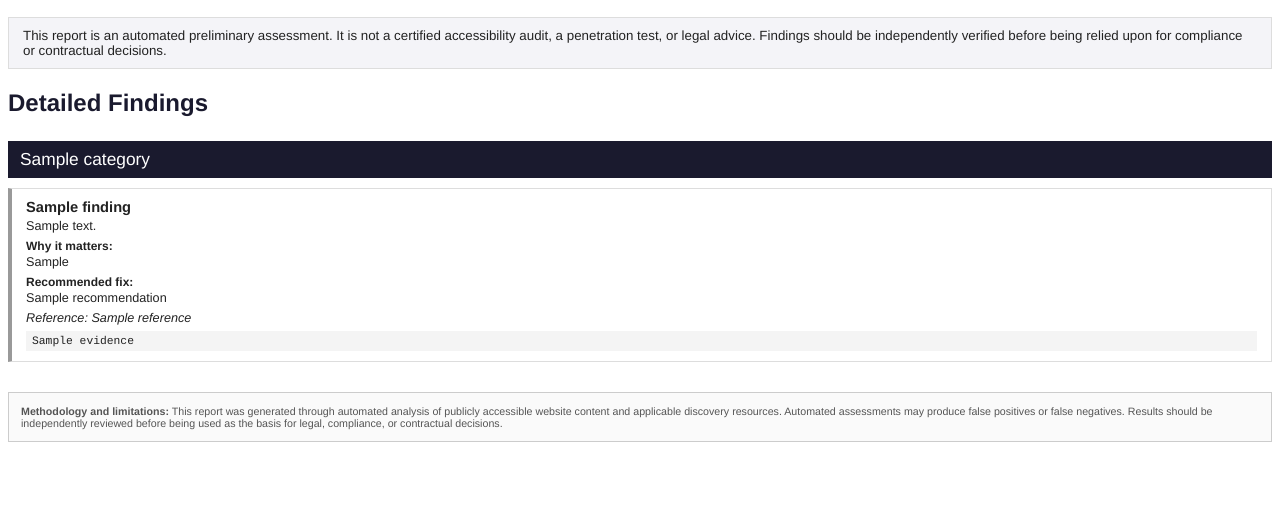
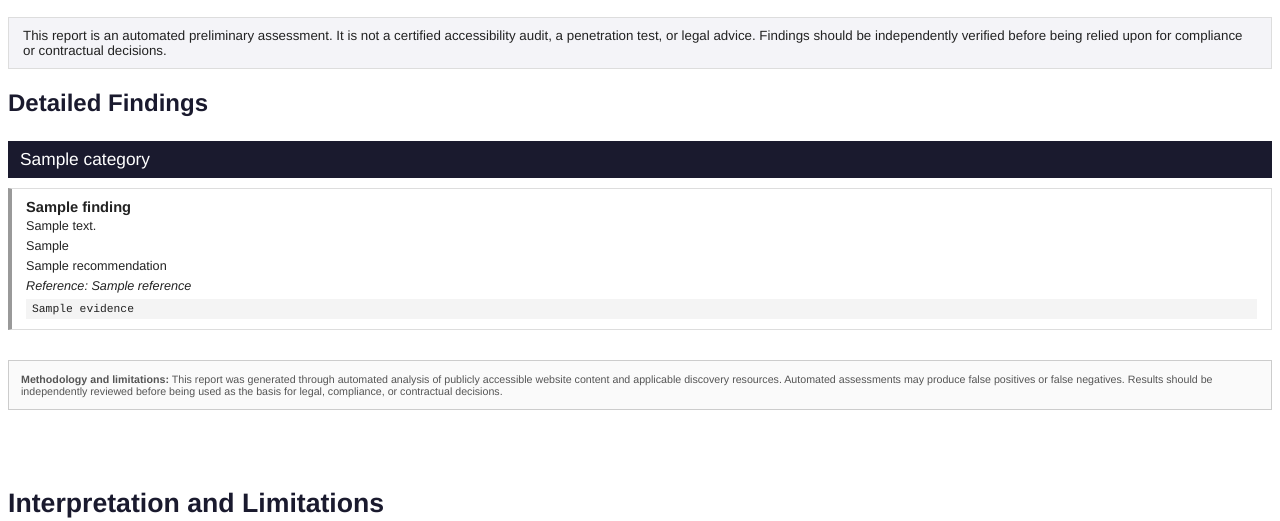
Before and after one commit to codedByStella/StellaAudits, a Flask app: template templates/report_pdf.html in a window 1280 px wide. Shown: the part 636-1157 px from the top of the page. Run offline with Flask 3, Linux system fonts and the light colour scheme; the template is opened without the code that fills it: most values are stand-ins (such as "Sample title", 1, 10 or a date in 2020); parts of the project's set-up code (start-up, migrations or seed data) failed here and were passed over.

Commit message:
Remove duplicated finding section labels

```diff
--- a/templates/report_pdf.html
+++ b/templates/report_pdf.html
@@ -259,10 +259,7 @@
 
         <div class="finding-text">{{ f.description }}</div>
 
-        <div class="finding-section-label">Why it matters:</div>
         <div class="finding-text">{{ f.why_it_matters }}</div>
-
-        <div class="finding-section-label">Recommended fix:</div>
         <div class="finding-text">{{ f.recommendation }}</div>
 
         {% if f.reference %}
```
